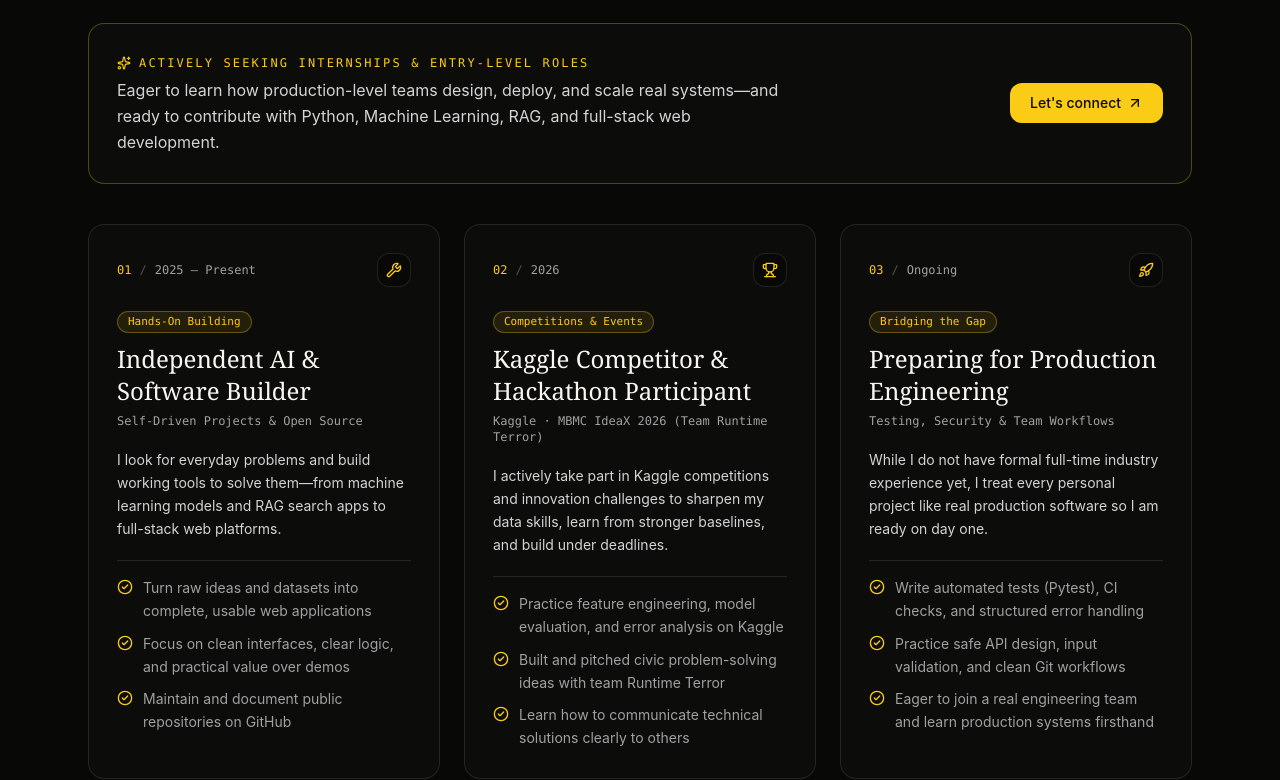
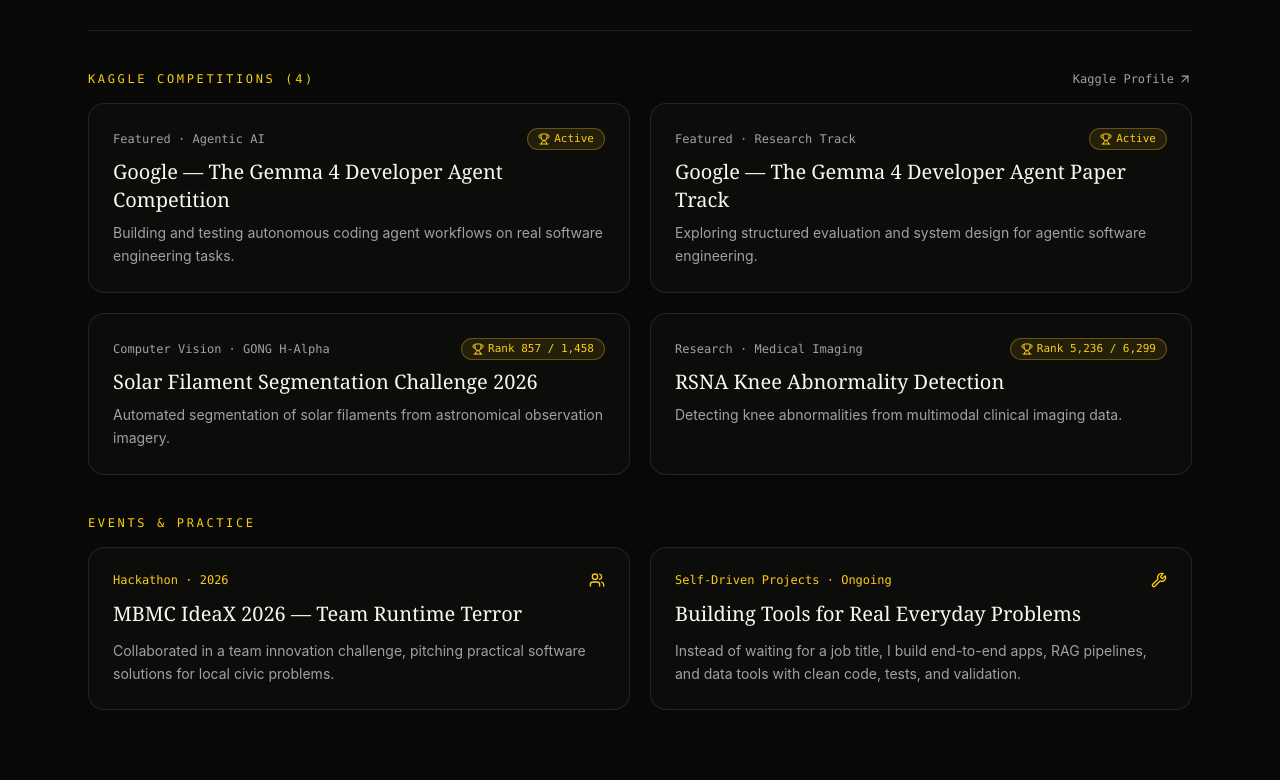
Before and after one commit to rajeshchauhdary/Portfolio, a React (Vite) app: page /experience in a window 1280 px wide. Shown: the part 354-1134 px from the top of the page. Built offline with nearby package versions, Linux system fonts and the light colour scheme.

Commit message:
content: replace generic Experience cards with real Kaggle competitions and events

```diff
--- a/src/pages/Experience.jsx
+++ b/src/pages/Experience.jsx
@@ -1,144 +1,151 @@
 import React from 'react';
 import { Link } from 'react-router-dom';
-import {
-  Rocket,
-  Trophy,
-  Wrench,
-  ArrowUpRight,
-  CheckCircle2,
-  Sparkles,
-} from 'lucide-react';
+import { Trophy, Wrench, Users, ArrowUpRight } from 'lucide-react';
 
-const journeyItems = [
+const kaggleCompetitions = [
   {
-    number: '01',
-    period: '2025 — Present',
-    badge: 'Hands-On Building',
-    title: 'Independent AI & Software Builder',
-    subtitle: 'Self-Driven Projects & Open Source',
-    icon: Wrench,
-    description:
-      'I look for everyday problems and build working tools to solve them—from machine learning models and RAG search apps to full-stack web platforms.',
-    points: [
-      'Turn raw ideas and datasets into complete, usable web applications',
-      'Focus on clean interfaces, clear logic, and practical value over demos',
-      'Maintain and document public repositories on GitHub',
-    ],
+    title: 'Google — The Gemma 4 Developer Agent Competition',
+    track: 'Featured · Agentic AI',
+    status: 'Active',
+    summary: 'Building and testing autonomous coding agent workflows on real software engineering tasks.',
   },
   {
-    number: '02',
-    period: '2026',
-    badge: 'Competitions & Events',
-    title: 'Kaggle Competitor & Hackathon Participant',
-    subtitle: 'Kaggle · MBMC IdeaX 2026 (Team Runtime Terror)',
-    icon: Trophy,
-    description:
-      'I actively take part in Kaggle competitions and innovation challenges to sharpen my data skills, learn from stronger baselines, and build under deadlines.',
-    points: [
-      'Practice feature engineering, model evaluation, and error analysis on Kaggle',
-      'Built and pitched civic problem-solving ideas with team Runtime Terror',
-      'Learn how to communicate technical solutions clearly to others',
-    ],
+    title: 'Google — The Gemma 4 Developer Agent Paper Track',
+    track: 'Featured · Research Track',
+    status: 'Active',
+    summary: 'Exploring structured evaluation and system design for agentic software engineering.',
   },
   {
-    number: '03',
-    period: 'Ongoing',
-    badge: 'Bridging the Gap',
-    title: 'Preparing for Production Engineering',
-    subtitle: 'Testing, Security & Team Workflows',
-    icon: Rocket,
+    title: 'Solar Filament Segmentation Challenge 2026',
+    track: 'Computer Vision · GONG H-Alpha',
+    status: 'Rank 857 / 1,458',
+    summary: 'Automated segmentation of solar filaments from astronomical observation imagery.',
+  },
+  {
+    title: 'RSNA Knee Abnormality Detection',
+    track: 'Research · Medical Imaging',
+    status: 'Rank 5,236 / 6,299',
+    summary: 'Detecting knee abnormalities from multimodal clinical imaging data.',
+  },
+];
+
+const practicalWork = [
+  {
+    label: 'Hackathon · 2026',
+    title: 'MBMC IdeaX 2026 — Team Runtime Terror',
     description:
-      'While I do not have formal full-time industry experience yet, I treat every personal project like real production software so I am ready on day one.',
-    points: [
-      'Write automated tests (Pytest), CI checks, and structured error handling',
-      'Practice safe API design, input validation, and clean Git workflows',
-      'Eager to join a real engineering team and learn production systems firsthand',
-    ],
+      'Collaborated in a team innovation challenge, pitching practical software solutions for local civic problems.',
+    icon: Users,
+  },
+  {
+    label: 'Self-Driven Projects · Ongoing',
+    title: 'Building Tools for Real Everyday Problems',
+    description:
+      'Instead of waiting for a job title, I build end-to-end apps, RAG pipelines, and data tools with clean code, tests, and validation.',
+    icon: Wrench,
   },
 ];
 
 export function Experience() {
   return (
     <div className="max-w-6xl mx-auto px-4 sm:px-6 pt-8 pb-16 space-y-10">
-      <div className="space-y-3 border-b border-white/10 pb-8">
+      <div className="flex flex-col lg:flex-row lg:items-end justify-between gap-6 border-b border-white/10 pb-8">
+        <div className="space-y-3 max-w-2xl">
           <span className="inline-block text-xs font-mono text-[#FACC15] uppercase tracking-[0.22em]">
-          EXPERIENCE &amp; JOURNEY
+            EXPERIENCE &amp; COMPETITIONS
           </span>
           <h1 className="text-3xl sm:text-5xl font-serif tracking-tight text-[#F8F7F2]">
-          No corporate title yet—just real work.
+            Learning by building &amp; competing.
           </h1>
-        <p className="text-neutral-400 text-base sm:text-lg max-w-3xl leading-relaxed">
-          I am currently seeking my first industry role or internship. To close the gap before stepping into a production team, I spend my time solving real problems through projects, competing on Kaggle, and practicing clean engineering habits.
-        </p>
-      </div>
-
-      <div className="rounded-2xl border border-[#FACC15]/30 bg-[#0C0C0A] p-6 sm:p-7 flex flex-col md:flex-row md:items-center justify-between gap-5">
-        <div className="space-y-1.5 max-w-2xl">
-          <div className="inline-flex items-center gap-2 text-xs font-mono text-[#FACC15] uppercase tracking-[0.18em]">
-            <Sparkles className="w-3.5 h-3.5" />
-            <span>Actively Seeking Internships &amp; Entry-Level Roles</span>
-          </div>
-          <p className="text-sm sm:text-base text-neutral-300 leading-relaxed">
-            Eager to learn how production-level teams design, deploy, and scale real systems—and ready to contribute with Python, Machine Learning, RAG, and full-stack web development.
+          <p className="text-neutral-400 text-base sm:text-lg leading-relaxed">
+            I don&apos;t have formal corporate work experience yet. I&apos;m eager to learn how production engineering teams work—and I close that gap by solving real problems through projects and competing on Kaggle.
           </p>
         </div>
 
         <Link
           to="/contact"
-          className="inline-flex items-center justify-center gap-1.5 rounded-xl bg-[#FACC15] hover:bg-[#FDE047] text-[#080807] font-medium px-5 py-2.5 text-xs sm:text-sm transition-colors shrink-0"
+          className="inline-flex items-center gap-1.5 rounded-xl bg-[#FACC15] hover:bg-[#FDE047] text-[#080807] font-medium px-4 py-2.5 text-xs sm:text-sm transition-colors self-start lg:self-auto shrink-0"
         >
-          <span>Let&apos;s connect</span>
+          <span>Open to internships &amp; junior roles</span>
           <ArrowUpRight className="w-4 h-4" />
         </Link>
       </div>
 
-      <div className="grid grid-cols-1 lg:grid-cols-3 gap-6 items-stretch">
-        {journeyItems.map((item) => {
+      <section className="space-y-4">
+        <div className="flex items-center justify-between gap-4">
+          <span className="text-xs font-mono text-[#FACC15] uppercase tracking-[0.22em]">
+            KAGGLE COMPETITIONS (4)
+          </span>
+          <a
+            href="https://www.kaggle.com/rajeshchaudhary45"
+            target="_blank"
+            rel="noopener noreferrer"
+            className="inline-flex items-center gap-1 text-xs font-mono text-neutral-400 hover:text-[#FACC15] transition-colors"
+          >
+            <span>Kaggle Profile</span>
+            <ArrowUpRight className="w-3.5 h-3.5" />
+          </a>
+        </div>
+
+        <div className="grid grid-cols-1 md:grid-cols-2 gap-5 items-stretch">
+          {kaggleCompetitions.map((comp) => (
+            <div
+              key={comp.title}
+              className="h-full flex flex-col justify-between rounded-2xl border border-white/10 bg-[#0C0C0A] p-6 space-y-4 hover:border-[#FACC15]/40 transition-colors"
+            >
+              <div className="space-y-2">
+                <div className="flex items-center justify-between gap-3">
+                  <span className="text-xs font-mono text-neutral-400">
+                    {comp.track}
+                  </span>
+                  <span className="inline-flex items-center gap-1 rounded-full border border-[#FACC15]/30 bg-[#FACC15]/10 px-2.5 py-0.5 text-[11px] font-mono text-[#FACC15] shrink-0">
+                    <Trophy className="w-3 h-3" />
+                    {comp.status}
+                  </span>
+                </div>
+
+                <h2 className="text-lg sm:text-xl font-serif text-[#F8F7F2]">
+                  {comp.title}
+                </h2>
+                <p className="text-sm text-neutral-400 leading-relaxed">
+                  {comp.summary}
+                </p>
+              </div>
+            </div>
+          ))}
+        </div>
+      </section>
+
+      <section className="space-y-4">
+        <span className="block text-xs font-mono text-[#FACC15] uppercase tracking-[0.22em]">
+          EVENTS &amp; PRACTICE
+        </span>
+
+        <div className="grid grid-cols-1 md:grid-cols-2 gap-5 items-stretch">
+          {practicalWork.map((item) => {
             const Icon = item.icon;
             return (
-            <article
-              key={item.number}
-              className="h-full flex flex-col rounded-2xl border border-white/10 bg-[#0C0C0A] p-6 sm:p-7 space-y-5 hover:border-[#FACC15]/40 transition-colors"
+              <div
+                key={item.title}
+                className="h-full rounded-2xl border border-white/10 bg-[#0C0C0A] p-6 space-y-3 hover:border-[#FACC15]/40 transition-colors"
               >
-              <div className="flex items-center justify-between gap-3">
-                <div className="flex items-center gap-2 text-xs font-mono">
-                  <span className="text-[#FACC15]">{item.number}</span>
-                  <span className="text-neutral-600">/</span>
-                  <span className="text-neutral-400">{item.period}</span>
+                <div className="flex items-center justify-between">
+                  <span className="text-xs font-mono text-[#FACC15]">
+                    {item.label}
+                  </span>
+                  <Icon className="w-4 h-4 text-[#FACC15]" />
                 </div>
-                <div className="rounded-xl border border-white/10 bg-[#080807] p-2 text-[#FACC15]">
-                  <Icon className="w-4 h-4" />
-                </div>
-              </div>
-
-              <div className="space-y-1.5">
-                <span className="inline-block rounded-full border border-[#FACC15]/30 bg-[#FACC15]/10 px-2.5 py-0.5 text-[11px] font-mono text-[#FACC15]">
-                  {item.badge}
-                </span>
-                <h2 className="text-xl sm:text-2xl font-serif text-[#F8F7F2] pt-1">
+                <h3 className="text-lg sm:text-xl font-serif text-[#F8F7F2]">
                   {item.title}
-                </h2>
-                <p className="text-xs font-mono text-neutral-400">
-                  {item.subtitle}
+                </h3>
+                <p className="text-sm text-neutral-400 leading-relaxed">
+                  {item.description}
                 </p>
               </div>
-
-              <p className="text-sm text-neutral-300 leading-relaxed">
-                {item.description}
-              </p>
-
-              <ul className="pt-4 border-t border-white/10 space-y-2.5 text-xs sm:text-sm text-neutral-400 flex-1">
-                {item.points.map((point, idx) => (
-                  <li key={idx} className="flex items-start gap-2.5 leading-relaxed">
-                    <CheckCircle2 className="w-4 h-4 text-[#FACC15] shrink-0 mt-0.5" />
-                    <span>{point}</span>
-                  </li>
-                ))}
-              </ul>
-            </article>
             );
           })}
         </div>
+      </section>
     </div>
   );
 }
```
Lines whose indentation alone changed are shown as unchanged.
